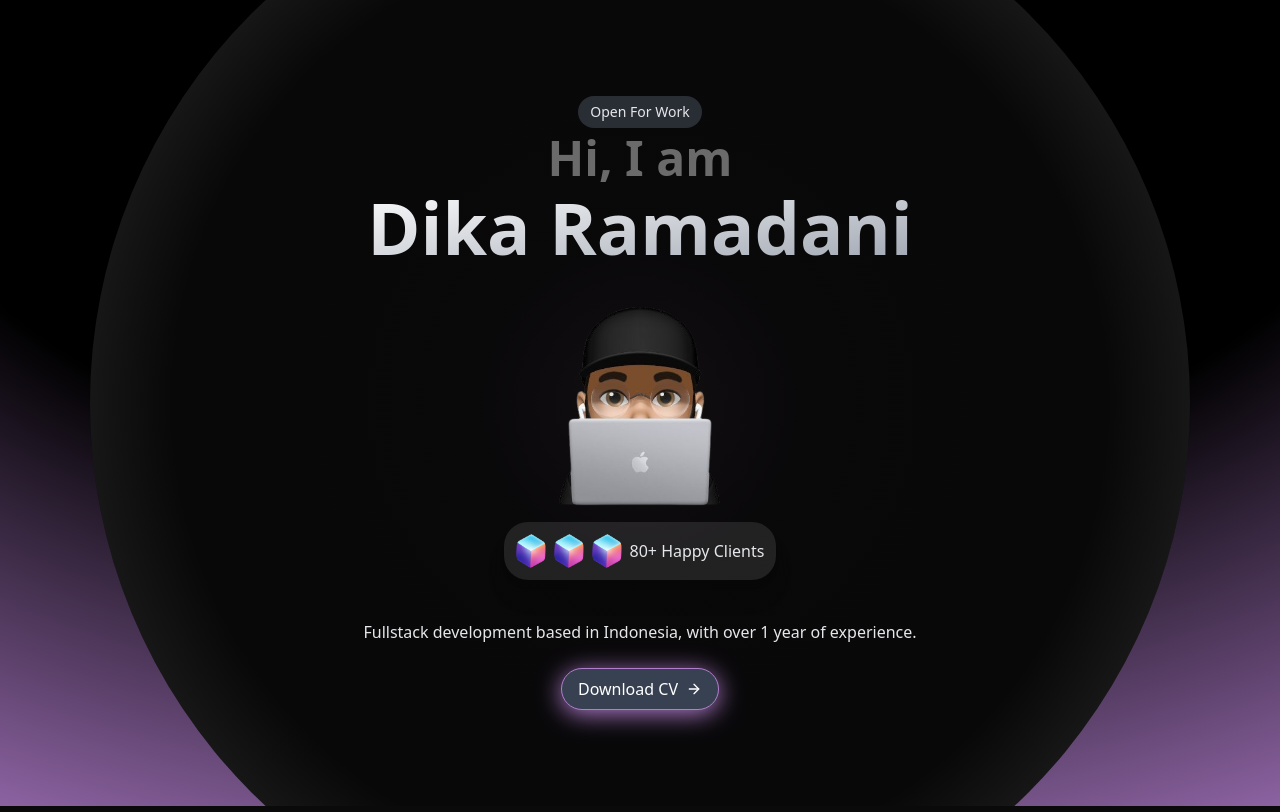
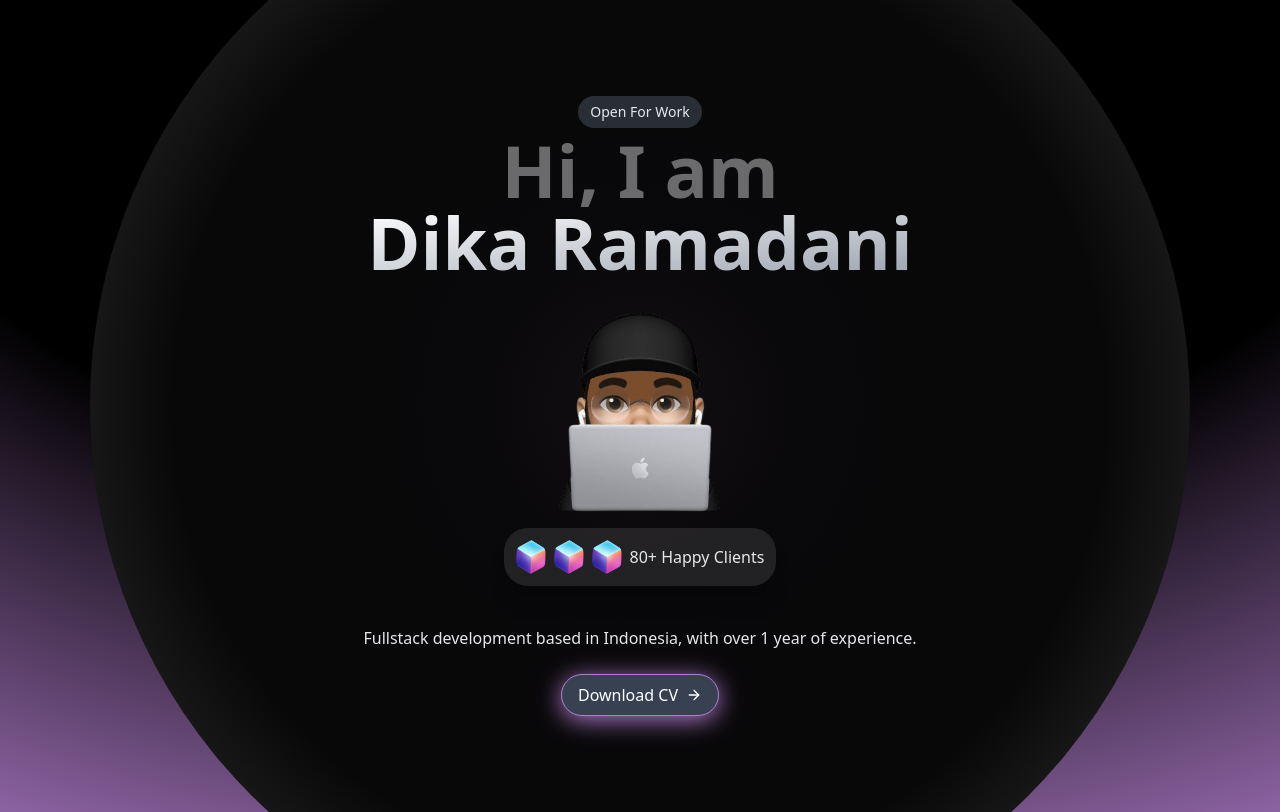
Before and after one commit to dika1005/my-project, a Next.js app: page / in a window 1280 px wide. Built offline with nearby package versions, Linux system fonts and the light colour scheme.

Commit message:
Update Hero component typography for improved responsiveness

```diff
--- a/components/Hero.tsx
+++ b/components/Hero.tsx
@@ -36,8 +36,8 @@ export const Hero = () => {
         <span className="mb-1.5 inline-block rounded-full bg-gray-600/50 px-3 py-1.5 text-sm">
           Open For Work
         </span>
-        <h1 className="text-white/40 text-5xl font-black">Hi, I am</h1>
-        <h1 className="max-w-3xl bg-gradient-to-br from-white to-gray-400 bg-clip-text text-7xl font-black leading-tight text-transparent">
+        <h1 className="text-white/40 text-5xl md:text-7xl font-black">Hi, I am</h1>
+        <h1 className="max-w-3xl bg-gradient-to-br from-white to-gray-400 bg-clip-text font-black leading-tight text-transparent text-5xl md:text-7xl">
           Dika Ramadani
         </h1>
         <Image src={profilepic} alt="profile picture" width={250} height={250} />
```
